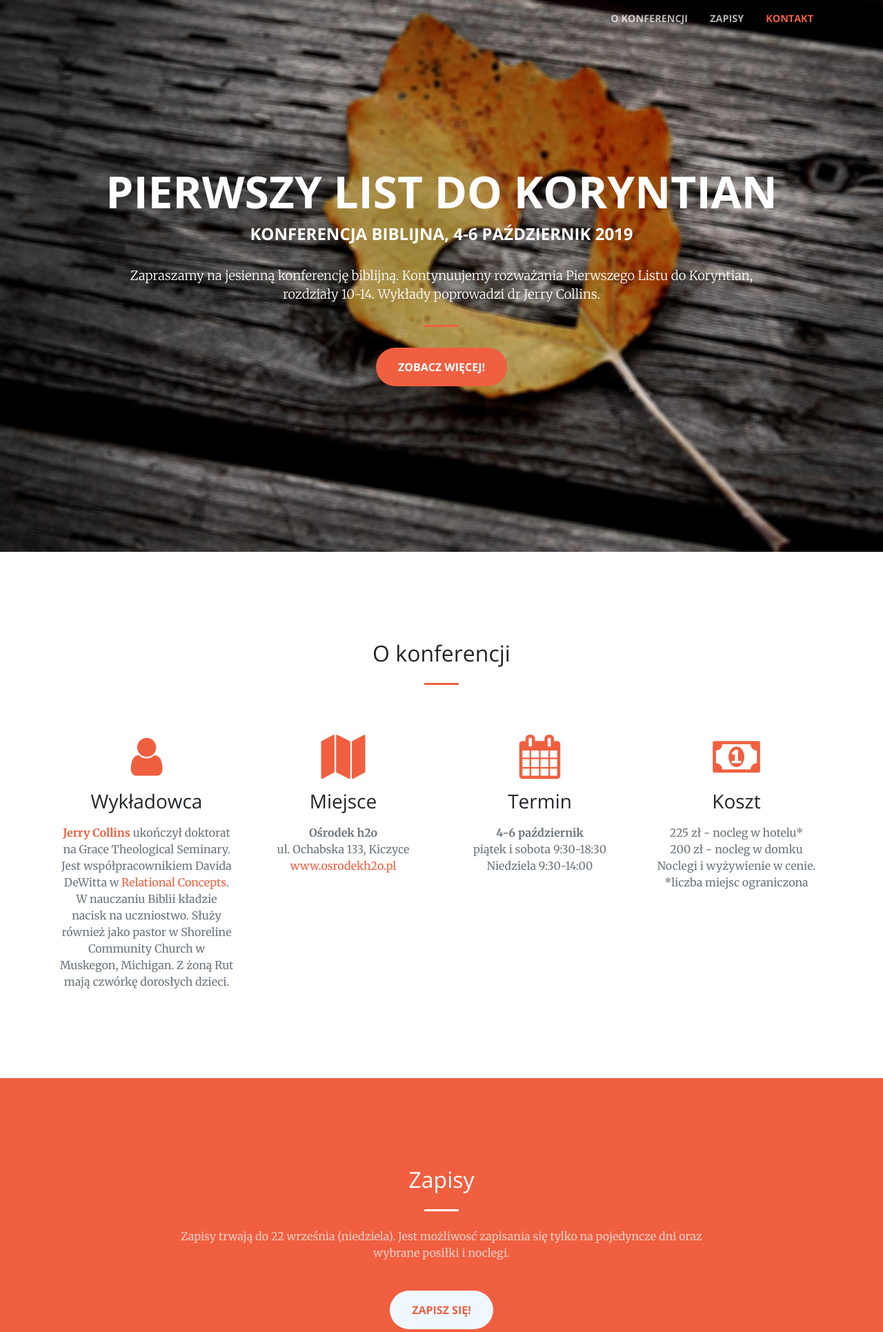
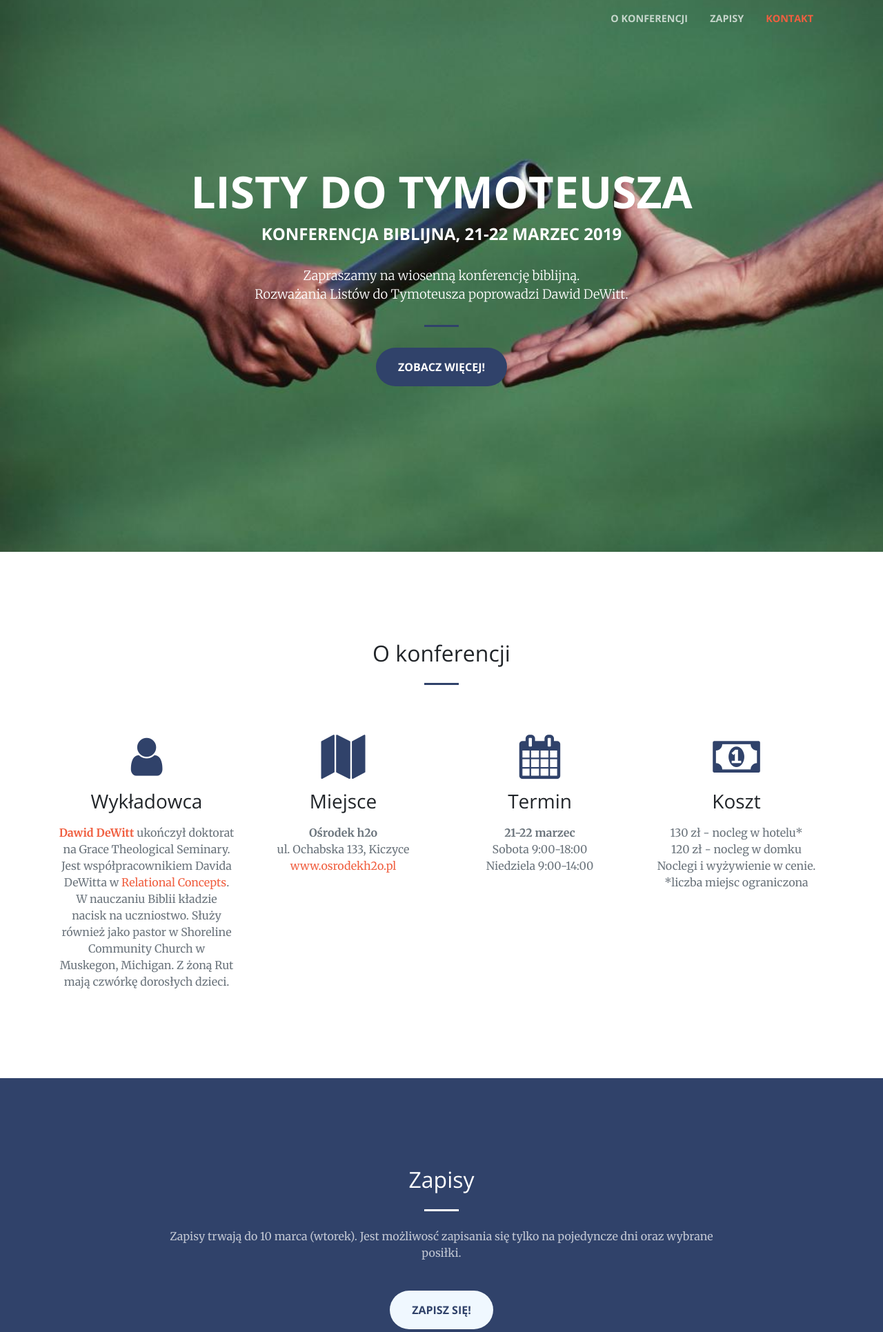
Before and after one commit to myshon/bible-conf, a PHP site: page / in a window 1280 px wide. Shown: the top 1931 px of the page at 69% size. Run offline with PHP 8.4, Linux system fonts and the light colour scheme.

Commit message:
conf 2020

```diff
--- a/css/creative.css
+++ b/css/creative.css
@@ -11,7 +11,7 @@ body {
 hr {
   max-width: 50px;
   border-width: 3px;
-  border-color: #F05F40;
+  border-color: #30426a;
 }
 
 hr.light {
@@ -39,7 +39,7 @@ h6 {
 }
 
 .bg-primary {
-  background-color: #F05F40 !important;
+  background-color: #30426a !important;
 }
 
 .bg-dark {
@@ -169,7 +169,7 @@ img::-moz-selection {
 header.masthead {
   padding-top: 10rem;
   padding-bottom: calc(10rem - 56px);
-  background-image: url("../img/header2.jpg");
+  background-image: url("../img/header-baton3.jpg");
   background-position: center center;
   -webkit-background-size: cover;
   -moz-background-size: cover;
@@ -282,7 +282,7 @@ header.masthead p {
 }
 
 .text-primary {
-  color: #F05F40 !important;
+  color: #30426a !important;
 }
 
 .btn {
@@ -298,7 +298,7 @@ header.masthead p {
 }
 
 .btn-primary {
-  background-color: #F05F40;
+  background-color: #30426a;
   border-color: #F05F40;
 }
 
--- a/home.html
+++ b/home.html
@@ -8,7 +8,7 @@
   <meta name="description" content="">
   <meta name="author" content="">
 
-  <title>Konferencja biblijna - 4-6 październik 2019</title>
+  <title>Konferencja biblijna - 21-22 Marzec 2020</title>
 
   <!-- Bootstrap core CSS -->
   <link href="lib/bootstrap/css/bootstrap.min.css" rel="stylesheet">
@@ -59,15 +59,15 @@
       <div class="row">
         <div class="mx-auto">
           <h1 class="text-uppercase">
-            <strong>Pierwszy List do Koryntian</strong>
+            <strong>Listy do Tymoteusza</strong>
           </h1>
           <h4 class="text-uppercase">
-            <strong>Konferencja biblijna, 4-6 październik 2019</strong>
+            <strong>Konferencja biblijna, 21-22 Marzec 2019</strong>
           </h4>
           <br>
         </div>
         <div class="col-lg-10 mx-auto">
-          <p class="text-white">Zapraszamy na jesienną konferencję biblijną. Kontynuujemy rozważania Pierwszego Listu do Koryntian, rozdziały 10-14. Wykłady poprowadzi dr Jerry Collins.
+          <p class="text-white">Zapraszamy na wiosenną konferencję biblijną. <br> Rozważania Listów do Tymoteusza poprowadzi Dawid DeWitt.
           </p>
           <hr>
           <a class="btn btn-primary btn-xl js-scroll-trigger" href="#about">Zobacz więcej!</a>
@@ -93,7 +93,7 @@
             <h3 class="mb-3">Wykładowca</h3>
             <!-- <img class="bio_pic" src="https://relationalconcepts.org/wp-content/uploads/2017/05/Jerry-Collins-200x250.jpg" title="Jerry Collins"> -->
             <p class="text-muted mb-0">
-              <strong><a href="https://relationalconcepts.org/our-ministry/equippers/">Jerry Collins</a></strong> ukończył doktorat na Grace Theological
+              <strong><a href="https://relationalconcepts.org/our-ministry/equippers/">Dawid DeWitt</a></strong> ukończył doktorat na Grace Theological
               Seminary. Jest współpracownikiem Davida DeWitta w
               <a href="https://relationalconcepts.org/our-ministry/equippers/">Relational Concepts</a>. W nauczaniu Biblii kładzie nacisk na uczniostwo. Służy również jako pastor w Shoreline
               Community Church w Muskegon, Michigan. Z żoną Rut mają czwórkę dorosłych dzieci.</p>
@@ -118,17 +118,17 @@
             <i class="fa fa-4x fa-calendar text-primary mb-3 sr-icons"></i>
             <h3 class="mb-3">Termin</h3>
             <p class="text-muted mb-0">
-                <strong>4-6 październik</strong>
-              <br>piątek i sobota 9:30-18:30</strong>
-              <br>Niedziela 9:30-14:00
+                <strong>21-22 marzec</strong>
+              <br>Sobota 9:00-18:00</strong>
+              <br>Niedziela 9:00-14:00
           </div>
         </div>
         <div class="col-lg-3 col-md-6 text-center">
           <div class="service-box mt-5 mx-auto">
             <i class="fa fa-4x fa-money text-primary mb-3 sr-icons"></i>
             <h3 class="mb-3">Koszt</h3>
-            <p class="text-muted mb-0">225 zł - nocleg w hotelu*</p>
-			<p class="text-muted mb-0">200 zł - nocleg w domku</p>
+            <p class="text-muted mb-0">130 zł - nocleg w hotelu*</p>
+			<p class="text-muted mb-0">120 zł - nocleg w domku</p>
             <p class="text-muted mb-0">Noclegi i wyżywienie w cenie.</p>
             <p class="text-muted">*liczba miejsc ograniczona</p>
           </div>
@@ -144,9 +144,9 @@
     <div class="col-lg-8 mx-auto text-center">
       <h2 class="section-heading text-white">Zapisy</h2>
       <hr class="light my-4">
-      <p class="text-faded mb-4">Zapisy trwają do 22 września (niedziela). Jest możliwosć zapisania się tylko na pojedyncze dni oraz wybrane posiłki i noclegi.</p>
+      <p class="text-faded mb-4">Zapisy trwają do 10 marca (wtorek). Jest możliwosć zapisania się tylko na pojedyncze dni oraz wybrane posiłki.</p>
       <hr>
-      <a class="btn btn-secondary btn-xl js-scroll-trigger text-primary" href="https://docs.google.com/forms/d/17qBmHf1P1F8D6lL2S9-2zgET9sRLc0IkZxmoAGy25Mo">Zapisz się!</a>
+      <a class="btn btn-secondary btn-xl js-scroll-trigger text-primary" href="http://bit.do/tymoteusz2020">Zapisz się!</a>
     </div>
 
     </div>
```
Also changed, not shown: img/header-baton1.jpg (added), img/header-baton2.jpg (added), img/header-baton3.jpg (added).
